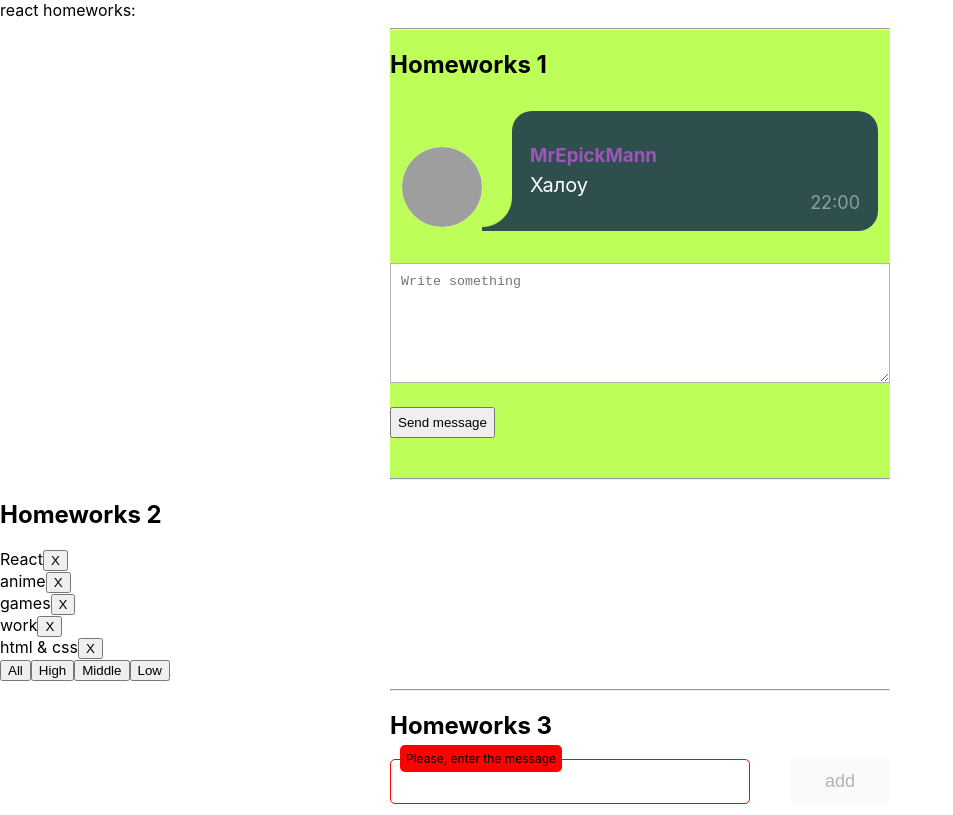
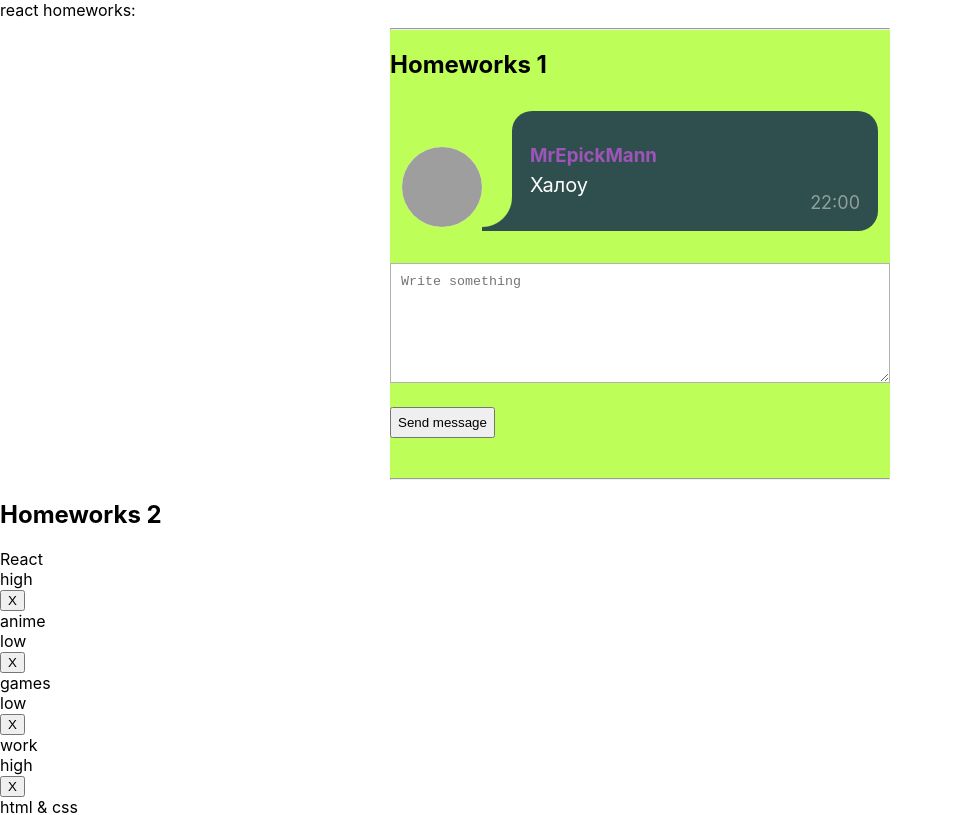
Before and after one commit to aivan3d66/tasksFromIgnat, a React (Create React App) app in the folder my-app/: page / in a window 1280 px wide. Shown: the top 815 px of the page, without its empty margins (0-953 px from the left). Built offline with nearby package versions, Linux system fonts and the light colour scheme; grey boxes are pictures that could not be loaded.

Commit message:
add two new containers for affairsList

```diff
--- a/my-app/src/p2-homeworks/h2/Affair.tsx
+++ b/my-app/src/p2-homeworks/h2/Affair.tsx
@@ -1,5 +1,6 @@
 import React from 'react'
 import {AffairType} from "./HW2";
+import s from './Affairs.module.css';
 
 type AffairPropsType = {
   // key не нужно типизировать
@@ -13,9 +14,16 @@ function Affair(props: AffairPropsType) {
   }// need to fix
 
   return (
-    <div>
-      {props.affair.name}
-      <button onClick={deleteCallback}>X</button>
+    <div className={s.affairsList}>
+      <div className={s.affairsList__name}>
+        {props.affair.name}
+      </div>
+
+      <div className={s.affairsList__priority}>
+        {props.affair.priority}
+      </div>
+
+      <button onClick={deleteCallback} className={s.affairsList__btn}>X</button>
     </div>
   )
 }
```
